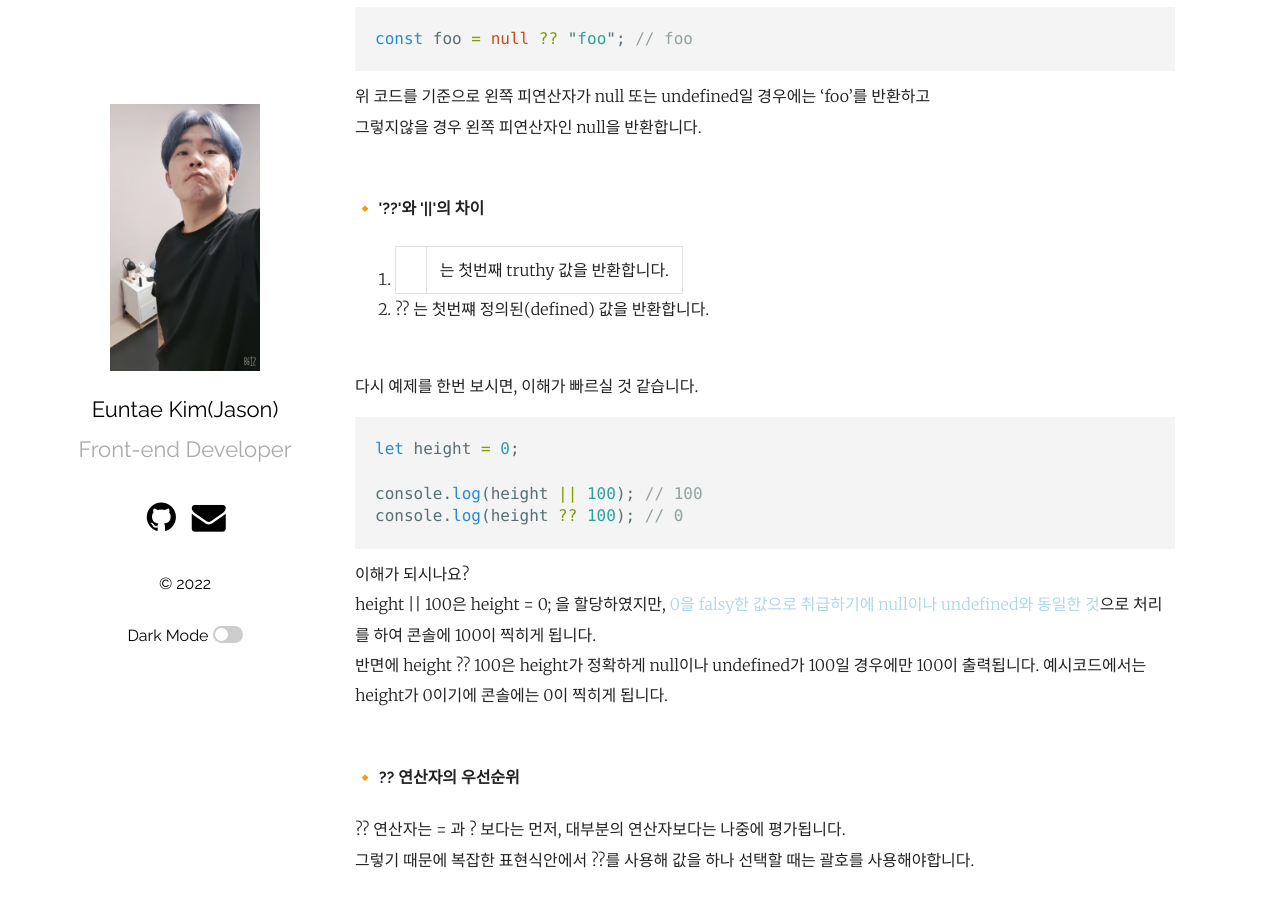
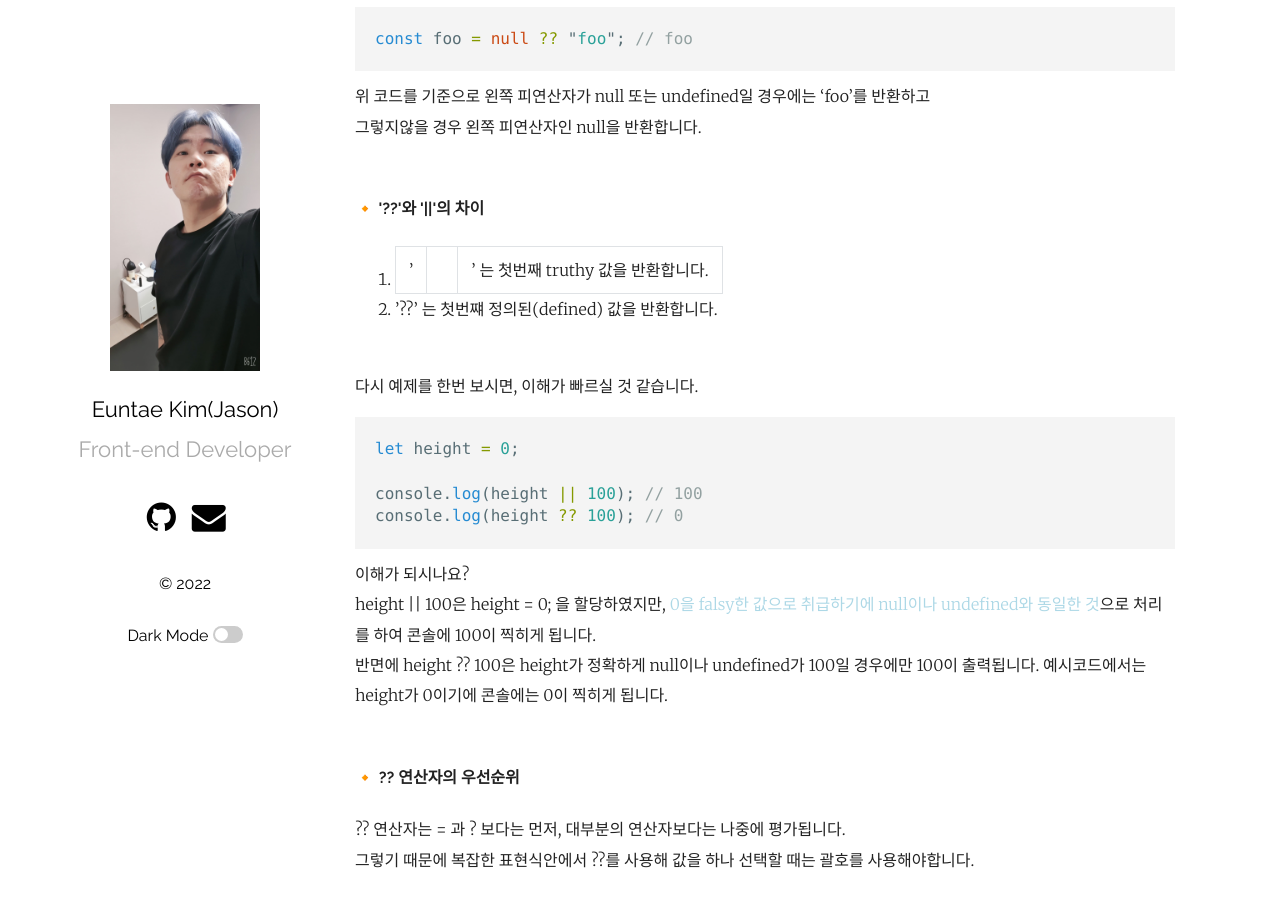
Before and after one commit to hurima90-kim/hurima90-kim.github.io, a Jekyll site: the page built from _posts/2022-01-10-Nullish병합연산자.markdown, in a window 1280 px wide and 900 px high, scrolled down 505 px. Built offline with Jekyll 4.4.1, drawn with Linux system fonts in a browser that asks for light colours.

````diff
--- a/_posts/2022-01-10-Nullish병합연산자.markdown
+++ b/_posts/2022-01-10-Nullish병합연산자.markdown
@@ -22,8 +22,8 @@ const foo = null ?? "foo"; // foo
 
 <h4>🔸 '??'와 '||'의 차이</h4>
 
-1. || 는 첫번째 truthy 값을 반환합니다.
-2. ?? 는 첫번쨰 정의된(defined) 값을 반환합니다.
+1. '||' 는 첫번째 truthy 값을 반환합니다.
+2. '??' 는 첫번쨰 정의된(defined) 값을 반환합니다.
    <br><br>
 
 다시 예제를 한번 보시면, 이해가 빠르실 것 같습니다.<br>
--- a/_posts/2022-01-13-forwardRef.markdown
+++ b/_posts/2022-01-13-forwardRef.markdown
@@ -30,6 +30,8 @@ function App() {
   );
 }
 ```
+
+<br>
 
 ```javascript
 //자식 컴포넌트
````
